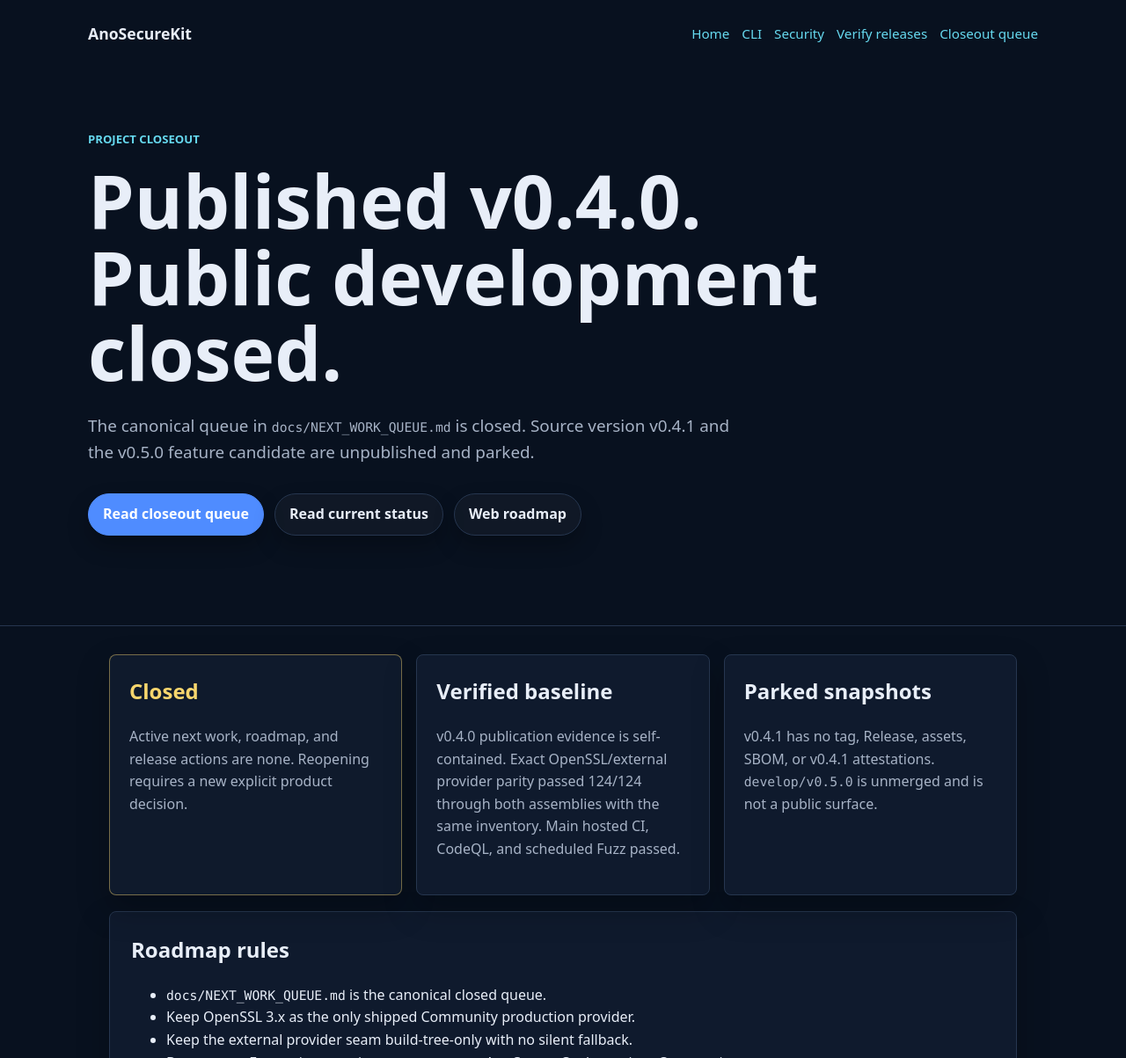
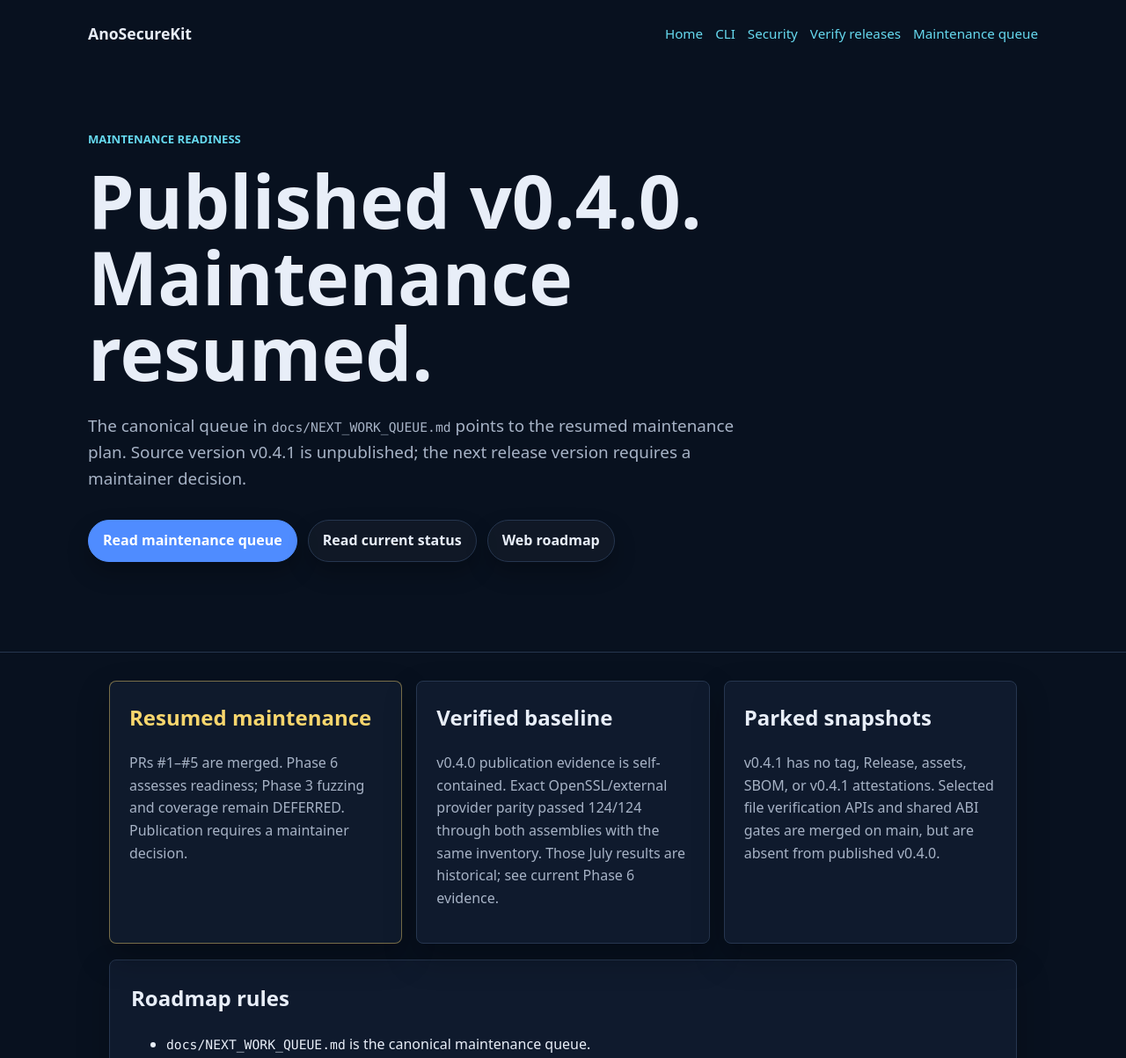
Before and after one commit to anothel/AnoSecureKit-Community, a plain HTML site: page docs/roadmap.html in a window 1280 px wide. Shown: the top 1203 px of the page at 88% size. Drawn offline with Linux system fonts and the light colour scheme.

Commit message:
Reconcile release preflight and document Phase 6 readiness

```diff
--- a/docs/roadmap.html
+++ b/docs/roadmap.html
@@ -5,7 +5,7 @@
   <meta charset="utf-8">
   <meta name="viewport" content="width=device-width, initial-scale=1">
   <title>AnoSecureKit Roadmap</title>
-  <meta name="description" content="AnoSecureKit Community closeout state, frozen baselines, and closed work-queue links.">
+  <meta name="description" content="AnoSecureKit Community maintenance readiness and current work-queue links.">
   <meta name="color-scheme" content="dark light">
   <link rel="stylesheet" href="./assets/site.css">
 </head>
@@ -18,20 +18,20 @@
         <a href="./cli.html">CLI</a>
         <a href="./security.html">Security</a>
         <a href="./release-verification.html">Verify releases</a>
-        <a href="https://github.com/anothel/AnoSecureKit-Community/blob/main/docs/NEXT_WORK_QUEUE.md">Closeout queue</a>
+        <a href="https://github.com/anothel/AnoSecureKit-Community/blob/main/docs/NEXT_WORK_QUEUE.md">Maintenance queue</a>
       </div>
     </nav>
 
     <section class="hero-body">
-      <p class="eyebrow">Project closeout</p>
-      <h1>Published v0.4.0. Public development closed.</h1>
+      <p class="eyebrow">Maintenance readiness</p>
+      <h1>Published v0.4.0. Maintenance resumed.</h1>
       <p class="lead">
-        The canonical queue in <code>docs/NEXT_WORK_QUEUE.md</code> is closed.
-        Source version v0.4.1 and the v0.5.0 feature candidate are unpublished
-        and parked.
+        The canonical queue in <code>docs/NEXT_WORK_QUEUE.md</code> points to
+        the resumed maintenance plan. Source version v0.4.1 is unpublished;
+        the next release version requires a maintainer decision.
       </p>
       <div class="actions">
-        <a class="button primary" href="https://github.com/anothel/AnoSecureKit-Community/blob/main/docs/NEXT_WORK_QUEUE.md">Read closeout queue</a>
+        <a class="button primary" href="https://github.com/anothel/AnoSecureKit-Community/blob/main/docs/NEXT_WORK_QUEUE.md">Read maintenance queue</a>
         <a class="button" href="https://github.com/anothel/AnoSecureKit-Community/blob/main/docs/CURRENT_STATUS.md">Read current status</a>
         <a class="button" href="https://github.com/anothel/AnoSecureKit-Community/blob/main/docs/WEB_ROADMAP.md">Web roadmap</a>
       </div>
@@ -41,10 +41,10 @@
   <main>
     <section class="cards" aria-label="Roadmap status">
       <article class="card warning">
-        <h2>Closed</h2>
+        <h2>Resumed maintenance</h2>
         <p>
-          Active next work, roadmap, and release actions are none. Reopening
-          requires a new explicit product decision.
+          PRs #1–#5 are merged. Phase 6 assesses readiness; Phase 3 fuzzing and
+          coverage remain DEFERRED. Publication requires a maintainer decision.
         </p>
       </article>
 
@@ -53,7 +53,7 @@
         <p>
           v0.4.0 publication evidence is self-contained. Exact OpenSSL/external
           provider parity passed 124/124 through both assemblies with the same
-          inventory. Main hosted CI, CodeQL, and scheduled Fuzz passed.
+          inventory. Those July results are historical; see current Phase 6 evidence.
         </p>
       </article>
 
@@ -61,7 +61,8 @@
         <h2>Parked snapshots</h2>
         <p>
           v0.4.1 has no tag, Release, assets, SBOM, or v0.4.1 attestations.
-          <code>develop/v0.5.0</code> is unmerged and is not a public surface.
+          Selected file verification APIs and shared ABI gates are merged on main,
+          but are absent from published v0.4.0.
         </p>
       </article>
     </section>
@@ -69,7 +70,7 @@
     <section class="section">
       <h2>Roadmap rules</h2>
       <ul>
-        <li><code>docs/NEXT_WORK_QUEUE.md</code> is the canonical closed queue.</li>
+        <li><code>docs/NEXT_WORK_QUEUE.md</code> is the canonical maintenance queue.</li>
         <li>Keep OpenSSL 3.x as the only shipped Community production provider.</li>
         <li>Keep the external provider seam build-tree-only with no silent fallback.</li>
         <li>Do not copy Enterprise proprietary source or an AnoCrypto-C adapter into Community.</li>
```
Also changed, not shown: docs/index.html (+4 -5 lines), 13 other files.
